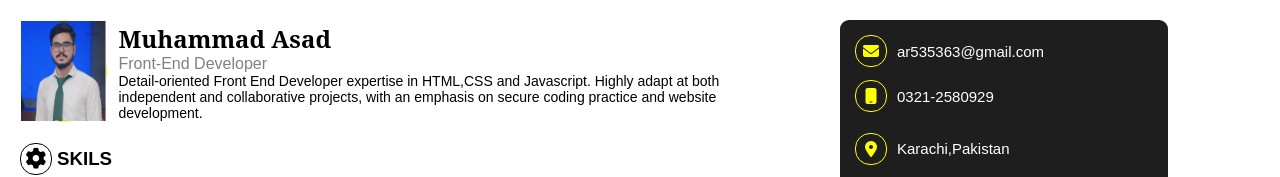
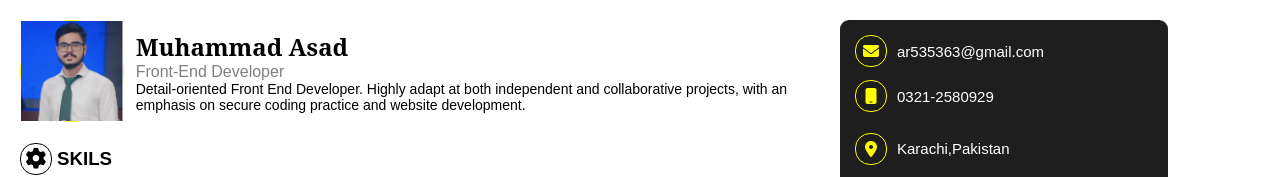
Before and after one commit to MuhammadAsad56/Resume, a plain HTML site: page index.html in a window 1280 px wide. Shown: the top 177 px of the page. Drawn offline with Linux system fonts and the light colour scheme; a web font is replaced by a local one.

Commit message:
"updated"

```diff
--- a/index.html
+++ b/index.html
@@ -23,7 +23,7 @@
                 <div class="name-about">
                     <h2 style="margin: 0; font-family: Noto Serif, serif;">Muhammad Asad</h2>
                     <p style="margin: 0; color: gray;" class="profession">Front-End Developer</p>
-                    <p style="margin: 0;" class="summary">Detail-oriented Front End Developer expertise in HTML,CSS and Javascript. Highly adapt at both independent and collaborative projects, with an emphasis on secure coding practice and website development. </p>
+                    <p style="margin: 0;" class="summary">Detail-oriented Front End Developer. Highly adapt at both independent and collaborative projects, with an emphasis on secure coding practice and website development. </p>
                 </div>
             </div>
             <!-- skills start -->
```
